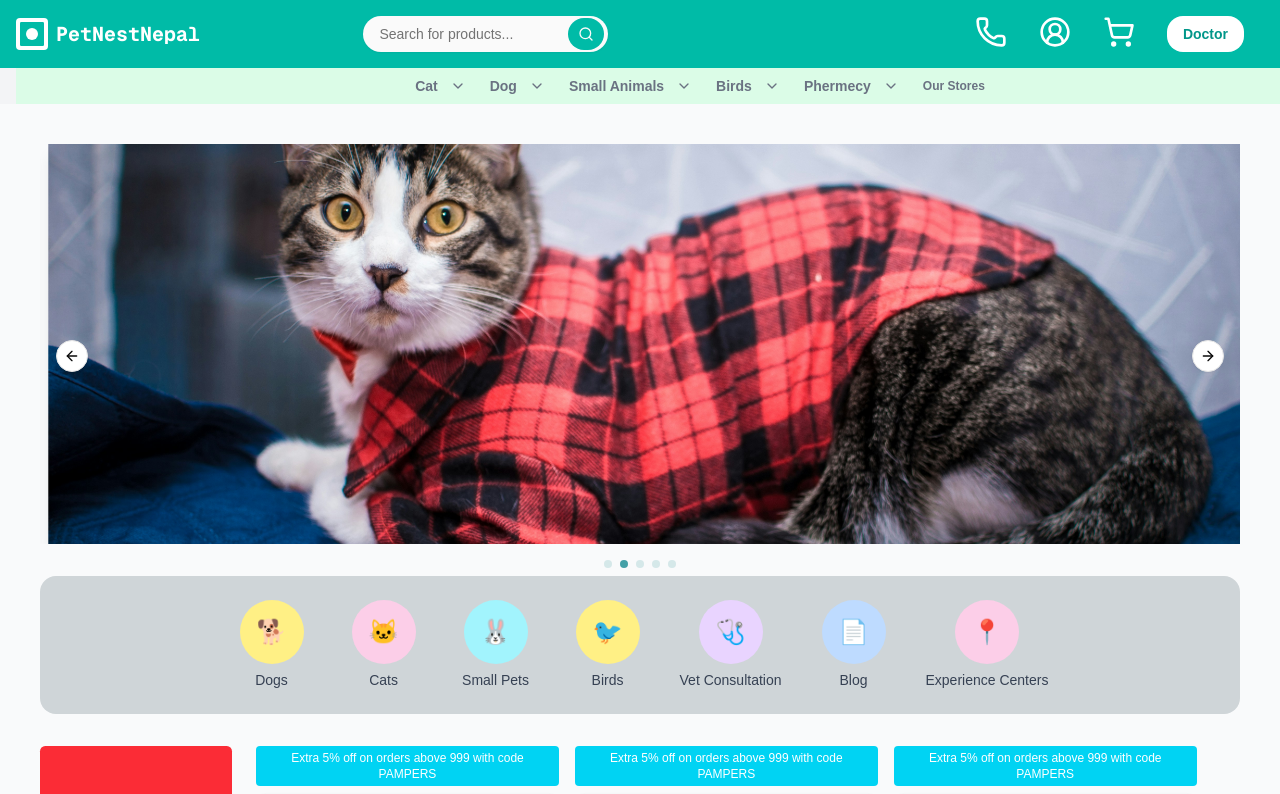
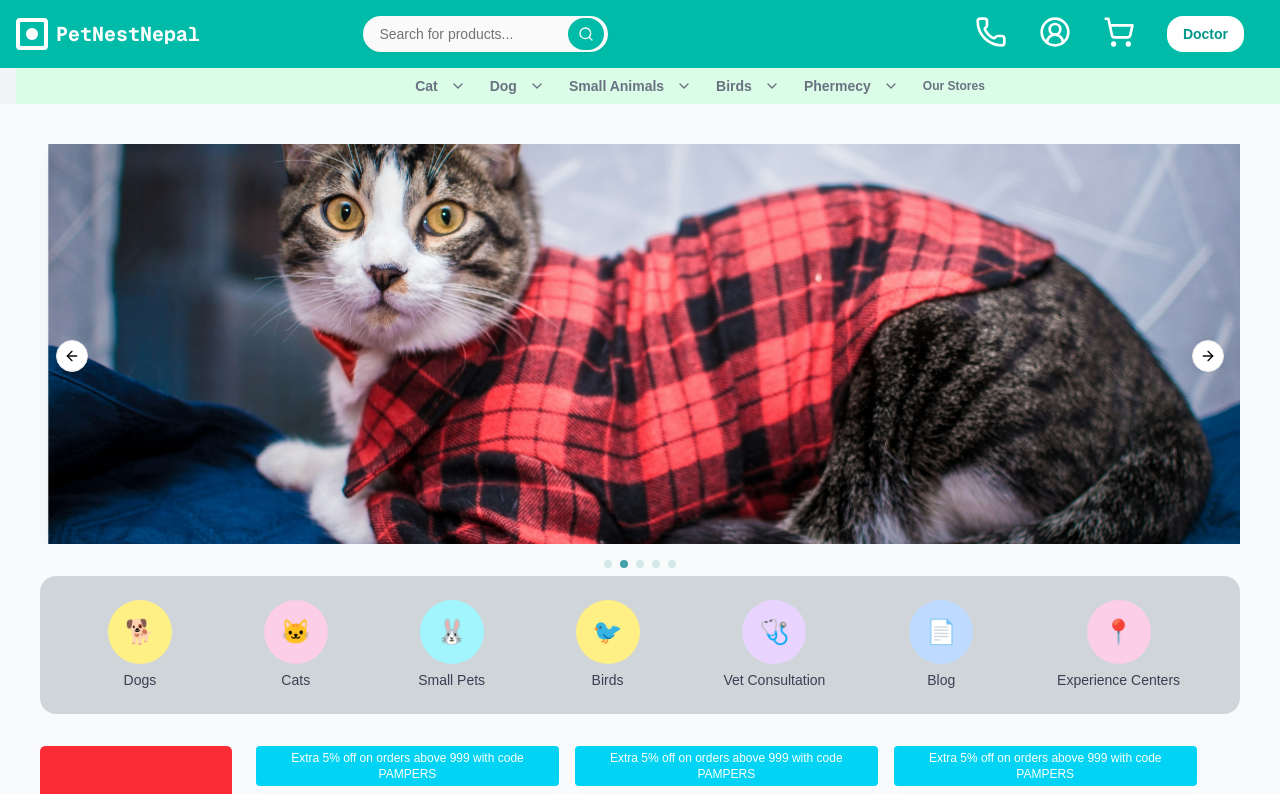
Before and after one commit to PustamRai/pet_nest_nepal, a Next.js app: page / in a window 1280 px wide. Shown: the top 794 px of the page. Built offline with nearby package versions, Linux system fonts and the light colour scheme; grey boxes are pictures that could not be loaded.

Commit message:
improve category navigation space

```diff
--- a/src/components/heroSection/CategoryNavigation.tsx
+++ b/src/components/heroSection/CategoryNavigation.tsx
@@ -11,7 +11,7 @@ const categories = [
 export function CategoryNavigation() {
   return (
     <div className="bg-secondary rounded-2xl py-4 sm:py-6 mt-2">
-      <div className="flex justify-center items-center gap-3 sm:gap-4 lg:gap-8 flex-wrap px-4">
+      <div className="flex justify-evenly items-center gap-3 sm:gap-4 lg:gap-8 flex-wrap px-4">
         {categories.map((category, index) => (
           <div
             key={index}
```
